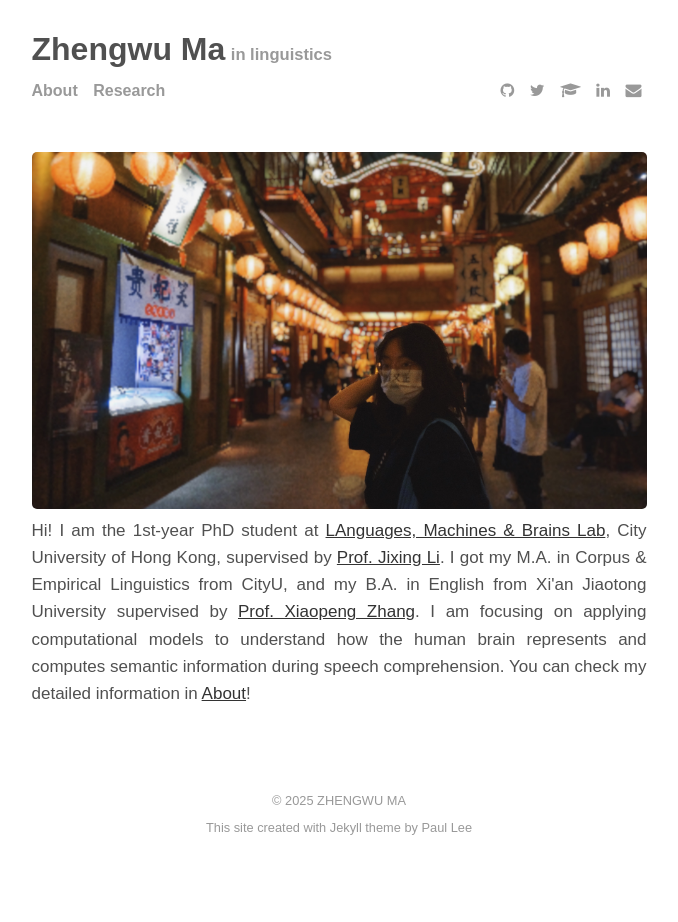
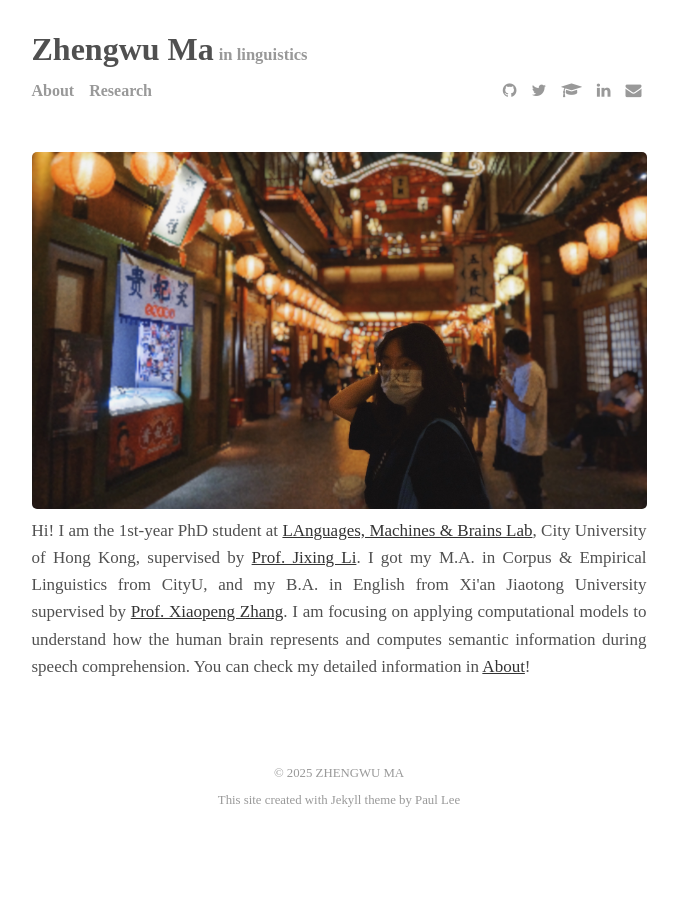
Before and after one commit to zhengwuma/zhengwuma.github.io, a Jekyll site: the page built from index.html, in a window 1280 px wide. Shown: the whole page, without its empty margins (301-979 px from the left). Built offline with Jekyll 4.4.1, drawn with Linux system fonts in a browser that asks for light colours; the list of posts is cut into pages by our own code; after the commit the page ends 900 px from its top, so only the background shows below that.

Commit message:
Update main.scss

```diff
--- a/assets/css/main.scss
+++ b/assets/css/main.scss
@@ -1,7 +1,7 @@
 ---
 ---
 
-$sans-serif-font-family: "Figtree", sans-serif;
+$sans-serif-font-family: "Figtree";
 $code-font-family:       "Fira Code", monospace;
 
 $body-color:             #505050;
```
